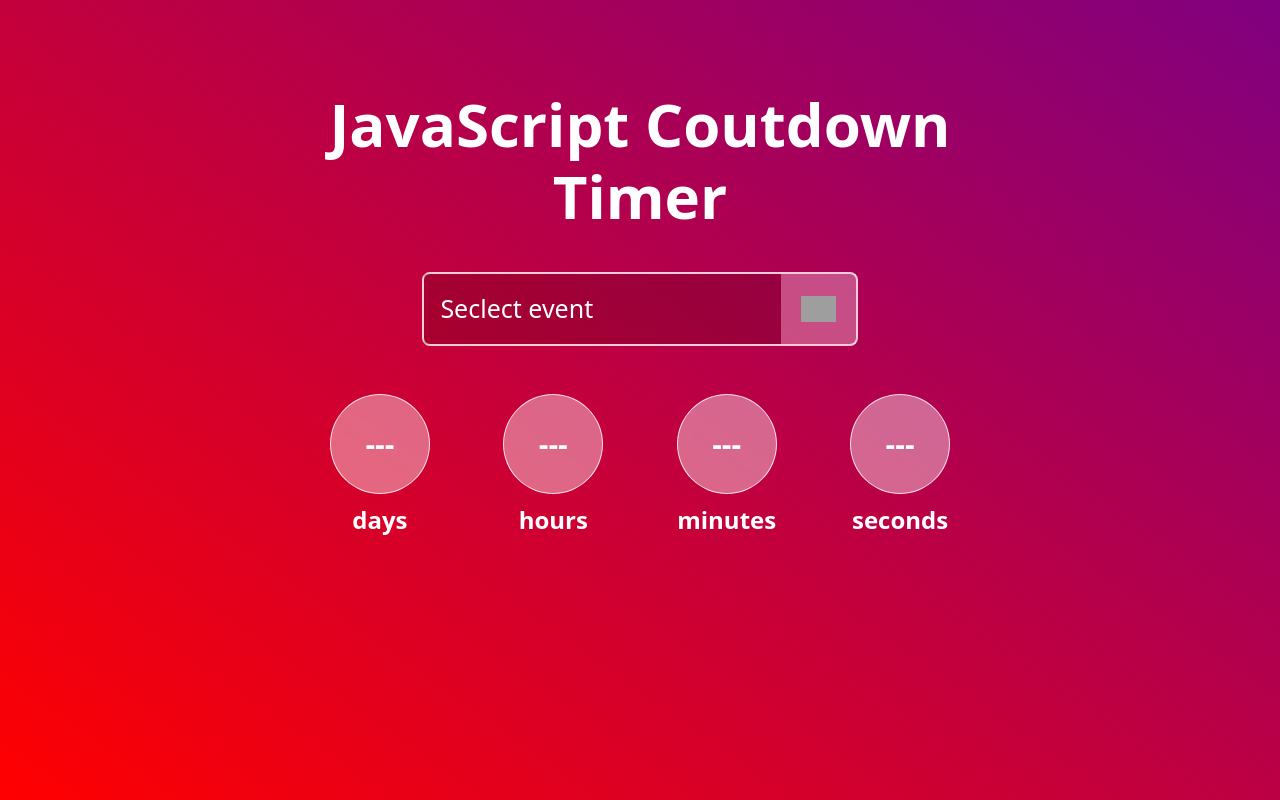
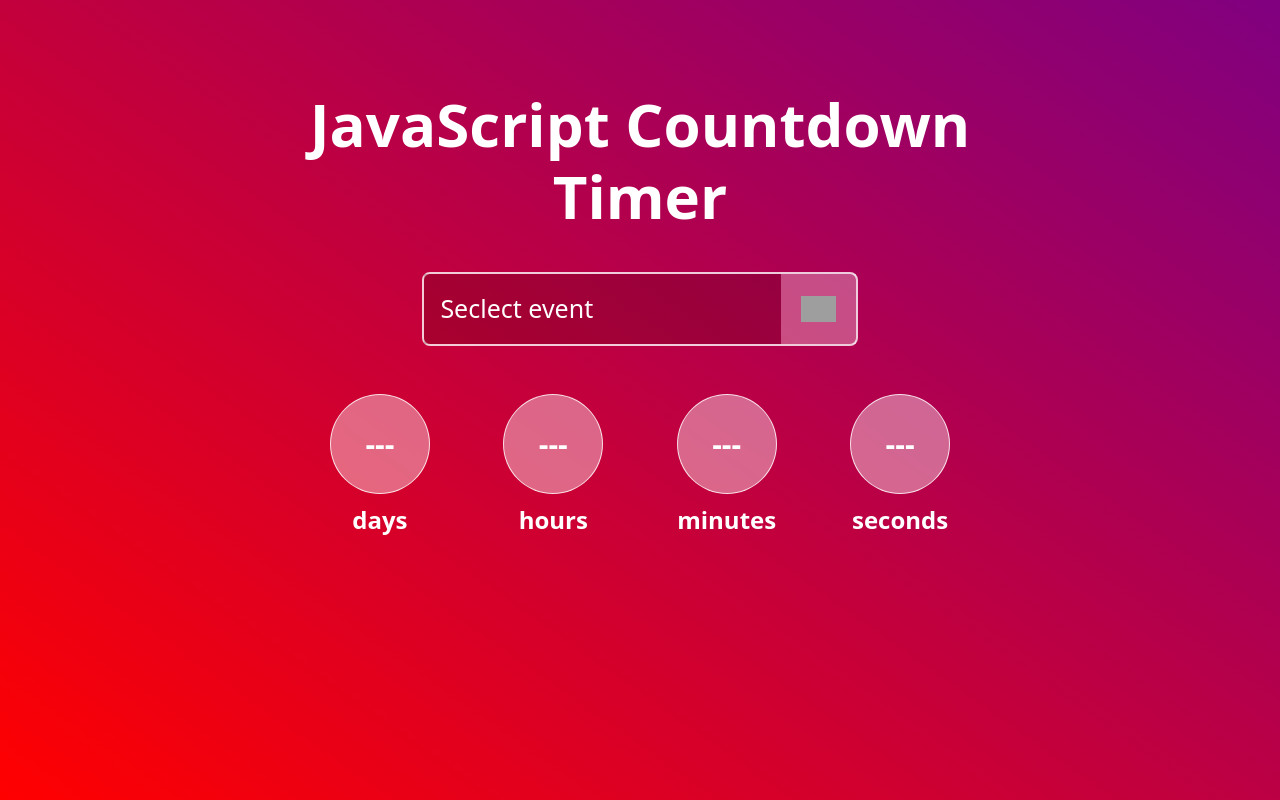
Before and after one commit to christianDev2k/JS_Countdown, a plain HTML site: page index.html in a window 1280 px wide. Drawn offline with nearby package versions, Linux system fonts and the light colour scheme; grey boxes are pictures that could not be loaded.

Commit message:
Update index.html

```diff
--- a/index.html
+++ b/index.html
@@ -19,7 +19,7 @@
     <div class="countdown">
         <div class="container-lg">
             <div class="countdown__content py-5 mx-auto text-center">
-                <h1 class="countdown__heading text-white">JavaScript Coutdown Timer</h1>
+                <h1 class="countdown__heading text-white">JavaScript Countdown Timer</h1>
                 <div class="seclect__group d-flex mx-auto rounded-3">
                     <select name="" id="seclectDay" class="countdown__select w-100">
                         <option selected disabled>Seclect event</option>
```
